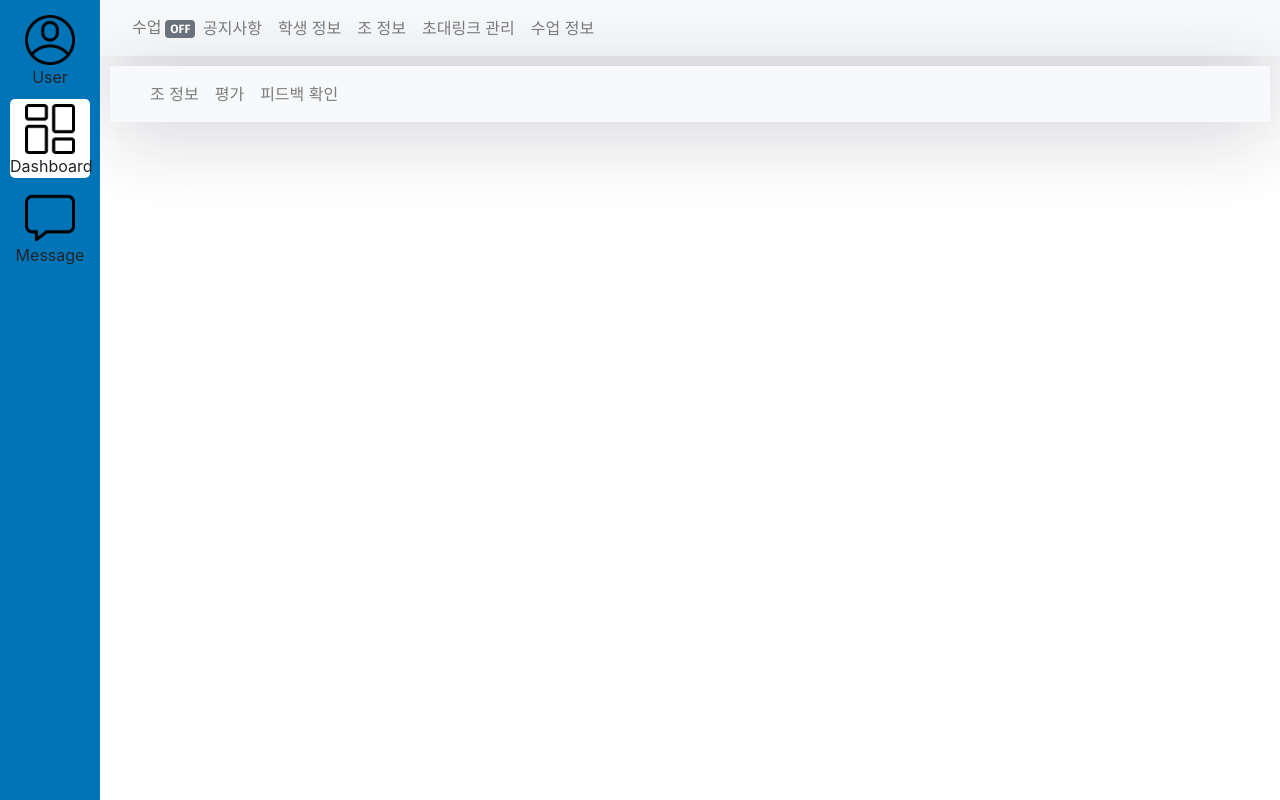
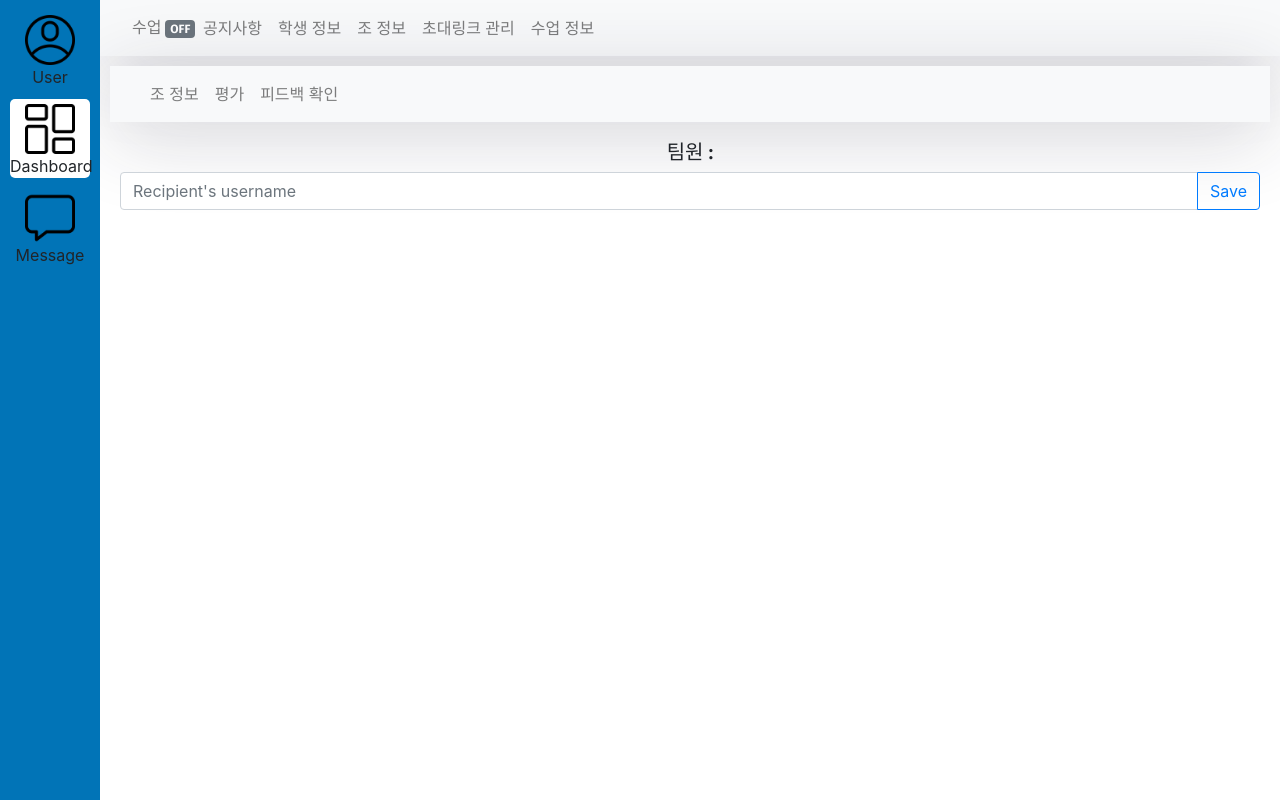
Before and after one commit to owlsogul/capstone_helper, a React (Create React App) app in the folder frontend/capstone/: page /1/teams/1 in a window 1280 px wide. Built offline with nearby package versions, Linux system fonts and the light colour scheme; no server answers.

Commit message:
깃헙 주소 보이게

```diff
--- a/frontend/capstone/src/pages/TeamInfoPage.js
+++ b/frontend/capstone/src/pages/TeamInfoPage.js
@@ -1,13 +1,15 @@
 import React, { Component } from 'react';
 import TeamTemplate from "../components/TeamTemplate"
 import network from "../network"
+
+import { InputGroup, FormControl, Button } from "react-bootstrap"
 
 export default class TeamInfoPage extends Component {
   constructor(props) {
     super(props);
     this.state = {
       teamName: "",
-      joins: []
+      joins: [],
     }
   }
 
@@ -21,9 +23,11 @@ export default class TeamInfoPage extends Component {
       body: { classId: classId, teamId: teamId }
     })
     .then(team=>{
+      console.log(team)
       this.setState({
         teamName: team.teamName,
-        joins: team.Joins
+        joins: team.Joins,
+        githubUrl: team.githubUrl
       })
     })
   }
@@ -33,7 +37,19 @@ export default class TeamInfoPage extends Component {
       <TeamTemplate match={this.props.match} history={this.props.history}>
         <div>
           <h1>{this.state.teamName}</h1>
-          <h5>{this.state.joins.reduce((p, c)=>p+c.user+" ", "")}</h5>
+          <h5>팀원 : {this.state.joins.reduce((p, c)=>p+`${c.User.name}(${c.user}) `, "")}</h5>
+
+          <InputGroup className="mb-3">
+            <FormControl
+              placeholder="Recipient's username"
+              aria-label="Recipient's username"
+              aria-describedby="basic-addon2"
+              value={this.state.githubUrl}
+            />
+            <InputGroup.Append>
+              <Button variant="outline-primary">Save</Button>
+            </InputGroup.Append>
+          </InputGroup>
         </div>
       </TeamTemplate>
     );
```
